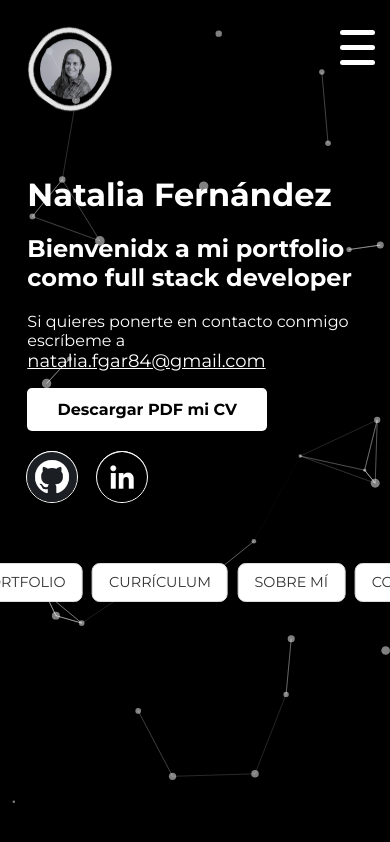
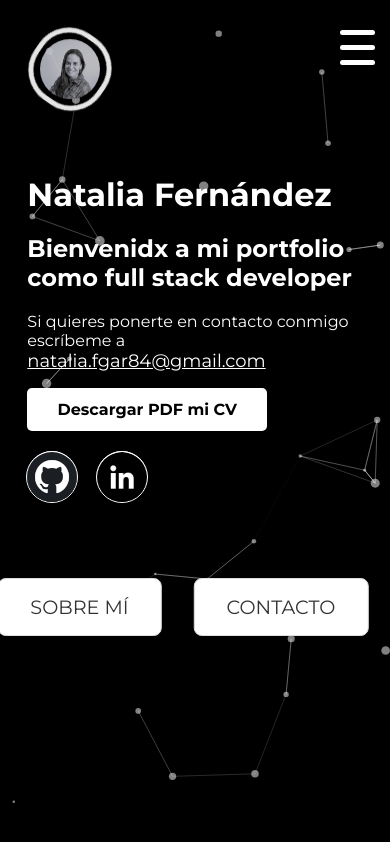
Before and after one commit to Natfer84/portfolio, a React (Create React App) app in the folder front/: page / in a window 390 px wide. Built offline with nearby package versions, Linux system fonts and the light colour scheme.

Commit message:
modificado enlaces en componente Loop por Link, ya que daba error en Netlify

```diff
--- a/front/src/components/Loop.js
+++ b/front/src/components/Loop.js
@@ -1,7 +1,7 @@
 // components/InfiniteCarousel.jsx
 
 import "../styles/Loop.css";
-
+import { Link } from "react-router-dom";
 // components/InfiniteCarousel.jsx
 const items = [
   { title: "PORTFOLIO", url: "/Portfolio" },
@@ -18,13 +18,9 @@ export default function InfiniteCarousel() {
     <div className="carousel-wrapper">
       <div className="carousel-track">
         {duplicatedItems.map((item, index) => (
-          <a
-            key={index}
-            href={item.url}
-            className="carousel-item"
-          >
-            {item.title}
-          </a>
+         <Link to={item.url} className="carousel-item">
+  {item.title}
+</Link>
         ))}
       </div>
     </div>
--- a/front/src/styles/Loop.css
+++ b/front/src/styles/Loop.css
@@ -1,5 +1,5 @@
 .carousel-wrapper {
-  overflow: hidden;
+ overflow: hidden;
   display: flex;
   justify-content: center;
   align-items: center;
@@ -10,29 +10,29 @@
 
 .carousel-track {
   display: flex;
+  width: fit-content;
+  animation: scrollLeft 20s linear infinite;
   flex-direction: row;
   flex-wrap: nowrap;
-  animation: scrollLeft 20s linear infinite;
+  width: 1000px;
   padding: 30px;
-  width: max-content;
-  min-width: 100%;
 }
 
 .carousel-item {
   flex: 0 0 auto;
-  padding: 1rem 1.5rem;
-  margin-right: 1rem;
-  font-size: 1.1rem;
+  padding: 1rem 2rem;
+  margin-right: 2rem;
+  font-size: 1.2rem;
   color: #333;
   text-decoration: none;
-  background-color: white;
+  background-color: rgb(255, 255, 255);
   border: 1px solid #ddd;
   border-radius: 8px;
-  transition: transform 0.2s ease;
-  white-space: nowrap;
+  transition: transform 0.2s;
 }
 
 .carousel-item:hover {
+  /*transform: scale(1.05);*/
   background-color: black;
   color: white;
   transform: translateY(-5px);
@@ -46,30 +46,3 @@
     transform: translateX(-50%);
   }
 }
-
-/* 📱 Responsividad */
-@media screen and (max-width: 768px) {
-  .carousel-track {
-    padding: 20px;
-    animation-duration: 25s;
-  }
-
-  .carousel-item {
-    font-size: 1rem;
-    padding: 0.8rem 1.2rem;
-    margin-right: 0.8rem;
-  }
-}
-
-@media screen and (max-width: 480px) {
-  .carousel-track {
-    padding: 15px;
-    animation-duration: 30s;
-  }
-
-  .carousel-item {
-    font-size: 0.9rem;
-    padding: 0.6rem 1rem;
-    margin-right: 0.6rem;
-  }
-}
```
